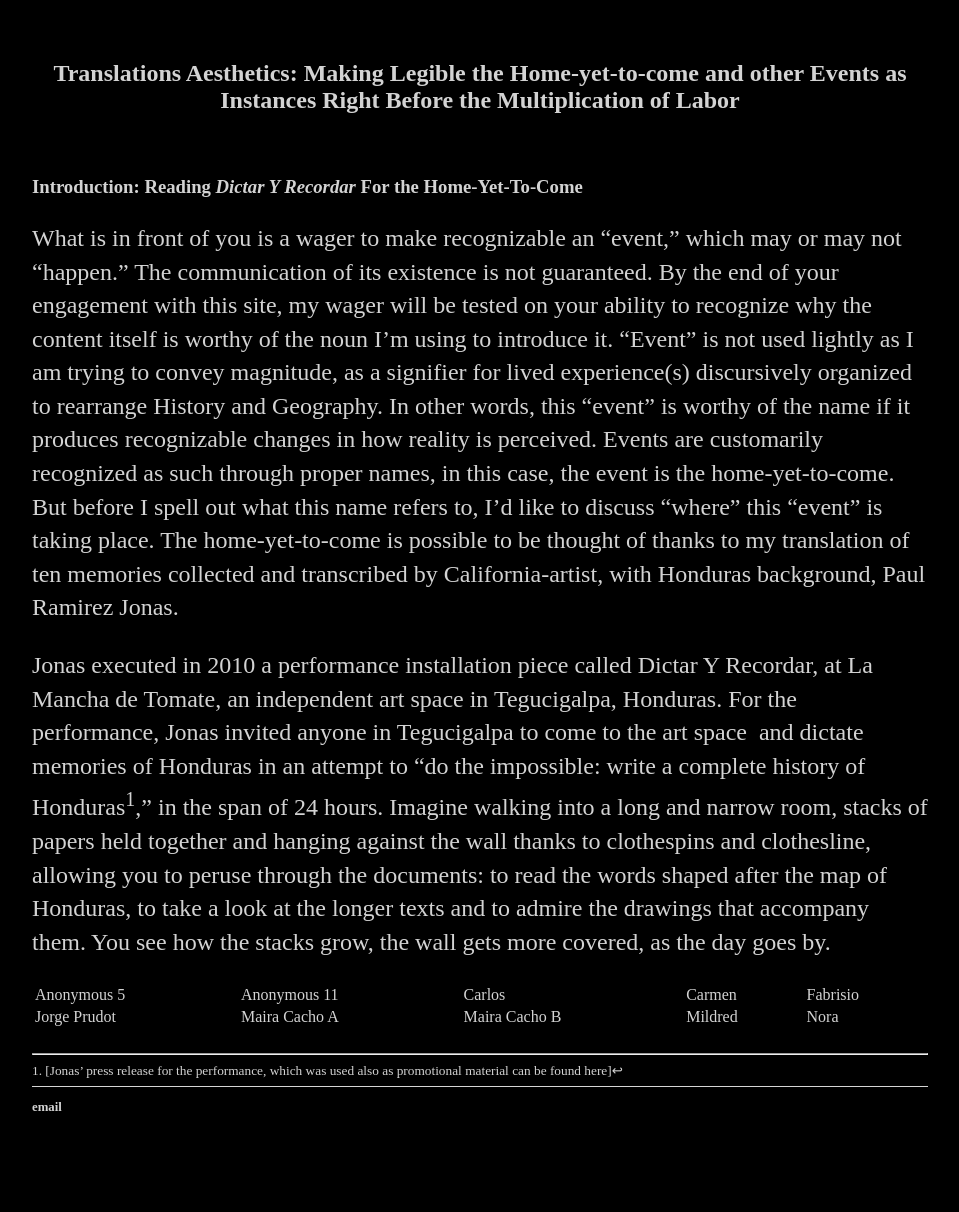
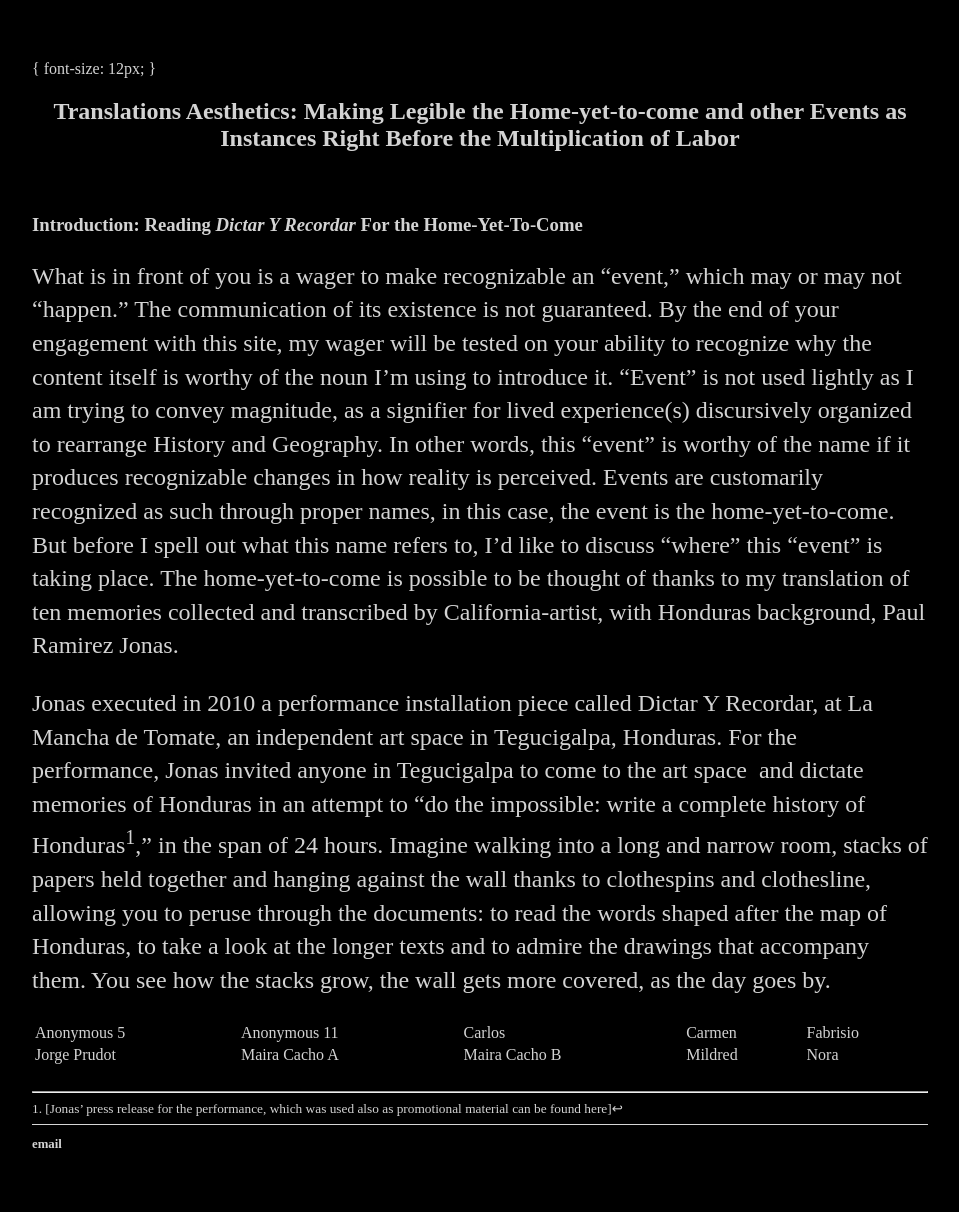
Before and after one commit to josdchavez/josdchavez.github.io, a Jekyll site: the page built from translationaesthetics/index.html, in a window 1280 px wide. Shown: the whole page, without its empty margins (160-1119 px from the left). Built offline with Jekyll 4.4.1, drawn with Linux system fonts in a browser that asks for light colours; before the commit the page ends 1175 px from its top, so only the background shows below that.

Commit message:
Update thesis.html

```diff
--- a/_layouts/thesis.html
+++ b/_layouts/thesis.html
@@ -8,6 +8,7 @@
 	<body>
 
 		<div class="container">
+			{ font-size: 12px; }
     		{{ content }}
 		</div><!-- /.container -->
 		<footer>
```
